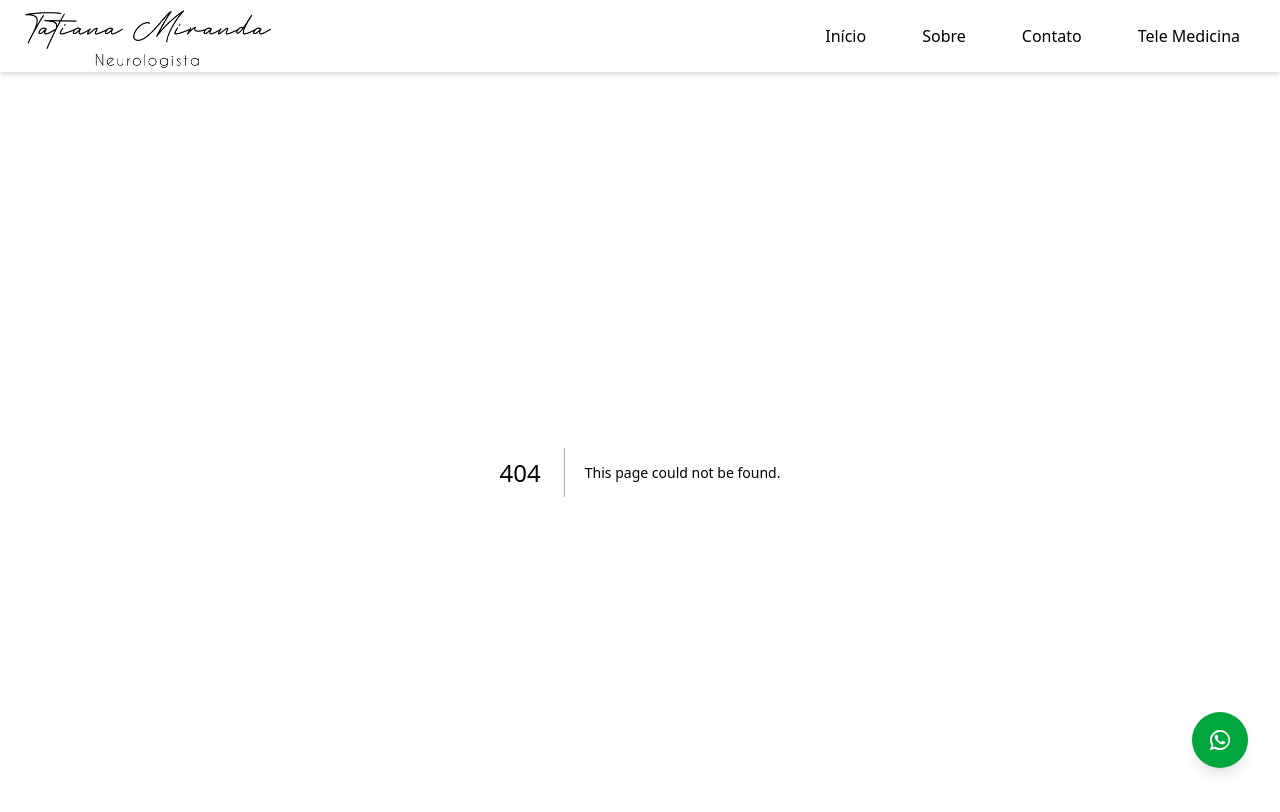
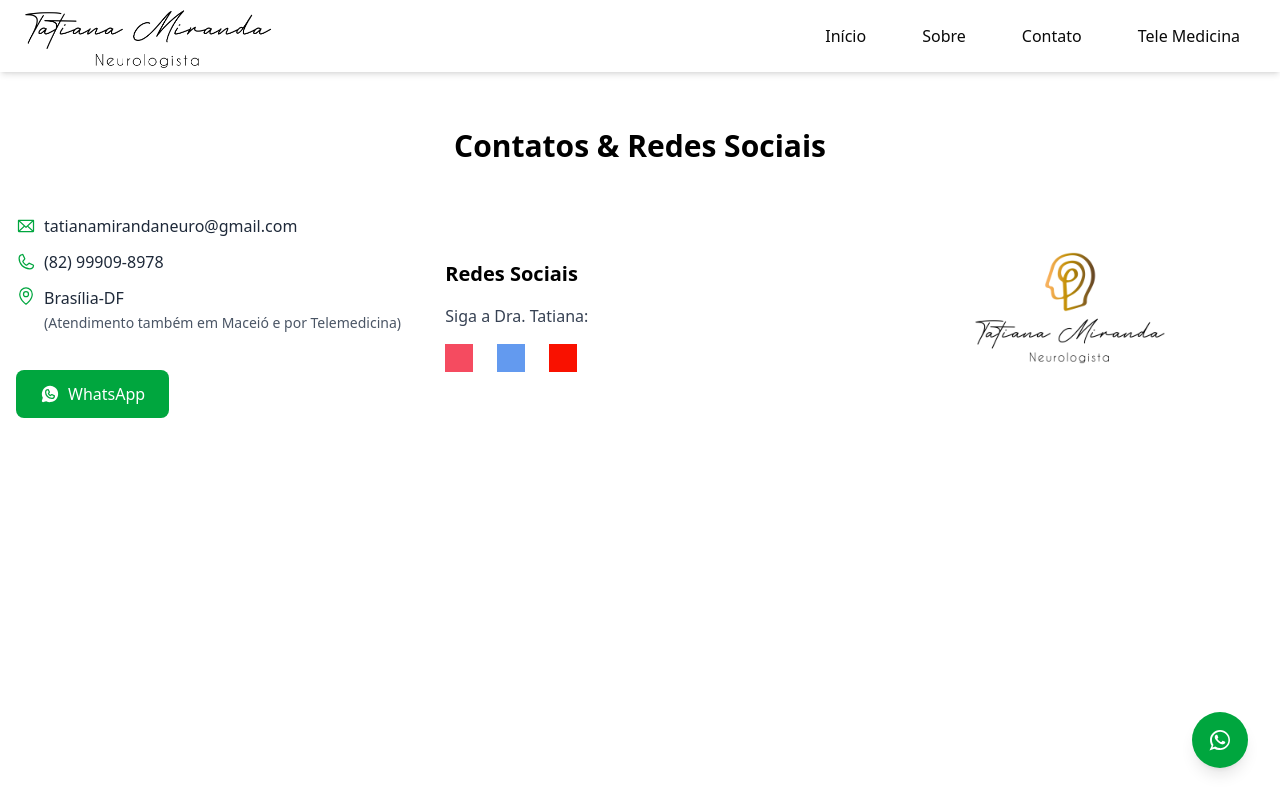
Before and after one commit to JesusVicken/tatineuro, a Next.js app in the folder tatineuro/: page /contatos in a window 1280 px wide. Before the commit this address had no page. Shown: the top 812 px of the page. Built offline with nearby package versions, Linux system fonts and the light colour scheme; grey boxes are pictures that could not be loaded.

Commit message:
feat: add new component

```diff
--- /dev/null
+++ b/tatineuro/src/app/contatos/page.tsx
@@ -0,0 +1,135 @@
+'use client'
+
+import { useEffect } from 'react'
+import AOS from 'aos'
+import 'aos/dist/aos.css'
+import Image from 'next/image'
+import {
+    WhatsappLogo,
+    MapPin,
+    Phone,
+    Envelope,
+} from '@phosphor-icons/react/dist/ssr'
+
+export default function ContactSection() {
+    useEffect(() => {
+        AOS.init({ duration: 1000, once: true })
+    }, [])
+
+    const whatsappMessage =
+        'Olá, gostaria de agendar uma consulta com a Dra. Tatiana Miranda.'
+
+    return (
+        <section className="bg-white py-14 px-4 text-black" data-aos="fade-up">
+            <div className="container mx-auto">
+                <h2 className="text-2xl sm:text-3xl font-bold mb-8 text-center">
+                    Contatos & Redes Sociais
+                </h2>
+
+                <div className="flex flex-col lg:grid lg:grid-cols-3 gap-10 items-center">
+                    {/* Contato direto */}
+                    <div className="text-center sm:text-left space-y-3 text-gray-800">
+                        <p className="flex items-center justify-center sm:justify-start gap-2 break-all">
+                            <Envelope className="text-green-600 w-5 h-5 flex-shrink-0" />
+                            <span className="text-sm sm:text-base">tatianamirandaneuro@gmail.com</span>
+                        </p>
+
+                        <p className="flex items-center justify-center sm:justify-start gap-2">
+                            <Phone className="text-green-600 w-5 h-5" />
+                            (82) 99909-8978
+                        </p>
+
+                        <p className="flex items-start justify-center sm:justify-start gap-2">
+                            <MapPin className="text-green-600 w-5 h-5 flex-shrink-0" />
+                            <span>
+                                Brasília-DF <br />
+                                <span className="text-sm text-gray-600">
+                                    (Atendimento também em Maceió e por Telemedicina)
+                                </span>
+                            </span>
+                        </p>
+
+                        <a
+                            href={`https://wa.me/82999098978?text=${encodeURIComponent(whatsappMessage)}`}
+                            target="_blank"
+                            rel="noopener noreferrer"
+                            className="mt-6 inline-flex items-center gap-2 bg-green-600 hover:bg-green-700 text-white font-medium px-6 py-3 rounded-md transition-colors"
+                        >
+                            <WhatsappLogo className="w-5 h-5" weight="fill" />
+                            WhatsApp
+                        </a>
+                    </div>
+
+                    {/* Redes Sociais */}
+                    <div className="text-center sm:text-left">
+                        <h3 className="text-xl font-semibold mb-4 text-black">Redes Sociais</h3>
+                        <p className="mb-4 text-gray-700">Siga a Dra. Tatiana:</p>
+
+                        <div className="flex justify-center sm:justify-start gap-6 items-center">
+                            <a
+                                href="https://www.instagram.com/tatianamirandaneuro"
+                                target="_blank"
+                                rel="noopener noreferrer"
+                                aria-label="Instagram"
+                            >
+                                <img
+                                    src="https://cdn.jsdelivr.net/gh/simple-icons/simple-icons/icons/instagram.svg"
+                                    alt="Instagram"
+                                    className="w-7 h-7 hover:scale-110 transition-transform"
+                                    style={{
+                                        filter:
+                                            'invert(28%) sepia(93%) saturate(3882%) hue-rotate(323deg) brightness(95%) contrast(102%)',
+                                    }}
+                                />
+                            </a>
+                            <a
+                                href="https://www.facebook.com/"
+                                target="_blank"
+                                rel="noopener noreferrer"
+                                aria-label="Facebook"
+                            >
+                                <img
+                                    src="https://cdn.jsdelivr.net/gh/simple-icons/simple-icons/icons/facebook.svg"
+                                    alt="Facebook"
+                                    className="w-7 h-7 hover:scale-110 transition-transform"
+                                    style={{
+                                        filter:
+                                            'invert(38%) sepia(90%) saturate(601%) hue-rotate(191deg) brightness(95%) contrast(97%)',
+                                    }}
+                                />
+                            </a>
+                            <a
+                                href="https://www.youtube.com/"
+                                target="_blank"
+                                rel="noopener noreferrer"
+                                aria-label="YouTube"
+                            >
+                                <img
+                                    src="https://cdn.jsdelivr.net/gh/simple-icons/simple-icons/icons/youtube.svg"
+                                    alt="YouTube"
+                                    className="w-7 h-7 hover:scale-110 transition-transform"
+                                    style={{
+                                        filter:
+                                            'invert(16%) sepia(100%) saturate(7491%) hue-rotate(358deg) brightness(89%) contrast(122%)',
+                                    }}
+                                />
+                            </a>
+                        </div>
+                    </div>
+
+                    <div className="flex items-center justify-center">
+                        <div className="relative w-50 h-50 sm:w-52 sm:h-52 lg:w-60 lg:h-60">
+                            <Image
+                                src="/tatilogo.png"
+                                alt="Logo Dra. Tatiana Miranda"
+                                fill
+                                className="object-contain"
+                            />
+                        </div>
+                    </div>
+
+                </div>
+            </div>
+        </section>
+    )
+}
```
